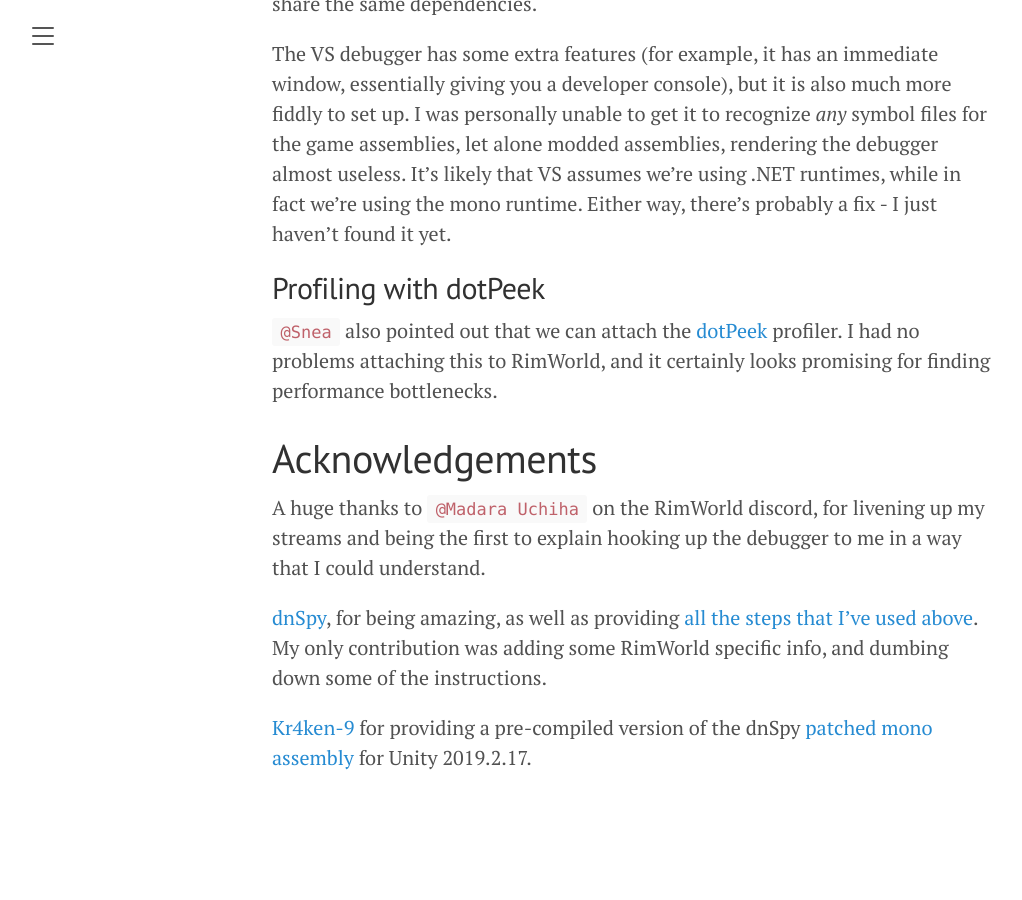
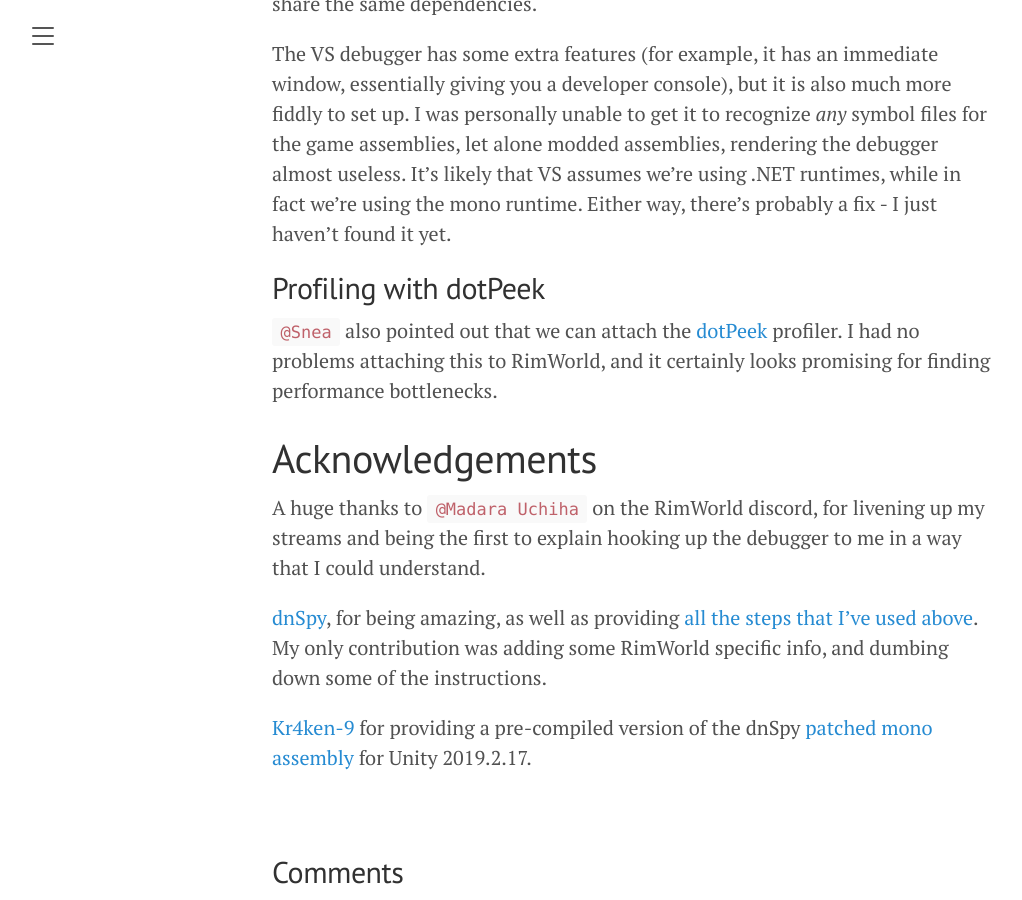
Before and after one commit to fluffy-mods/fluffy-mods.github.io, a Jekyll site: the page built from _posts/2020-08-13-debugging-rimworld.markdown, in a window 1280 px wide and 900 px high, scrolled down 7957 px. Shown: the whole window, without its empty margins (8-1030 px from the left). Built offline with Jekyll 4.4.1, drawn with Linux system fonts in a browser that asks for light colours; a script that is not in the unit is left out; comment, search, counter and statistics services are not loaded; before the commit the page ends 8810 px from its top, so only the background shows below that.

Commit message:
add comments title, remove full posts from front page

```diff
--- a/_layouts/post.html
+++ b/_layouts/post.html
@@ -26,7 +26,10 @@
 </div>
 {% endif %}
 
-<div id="hyvor-talk-view"></div>
+<div class="comments">
+  <h2>Comments</h2>
+  <div id="hyvor-talk-view"></div>
+</div>
 <script type="text/javascript">
   var HYVOR_TALK_WEBSITE = 1631; // DO NOT CHANGE THIS
   var HYVOR_TALK_CONFIG = {
--- a/index.html
+++ b/index.html
@@ -14,7 +14,7 @@
 
     <span class="post-date">{{ post.date | date_to_string }}</span>
 
-    {{ post.content }}
+    <!-- {{ post.content }} -->
   </div>
   {% endfor %}
 </div>
```
